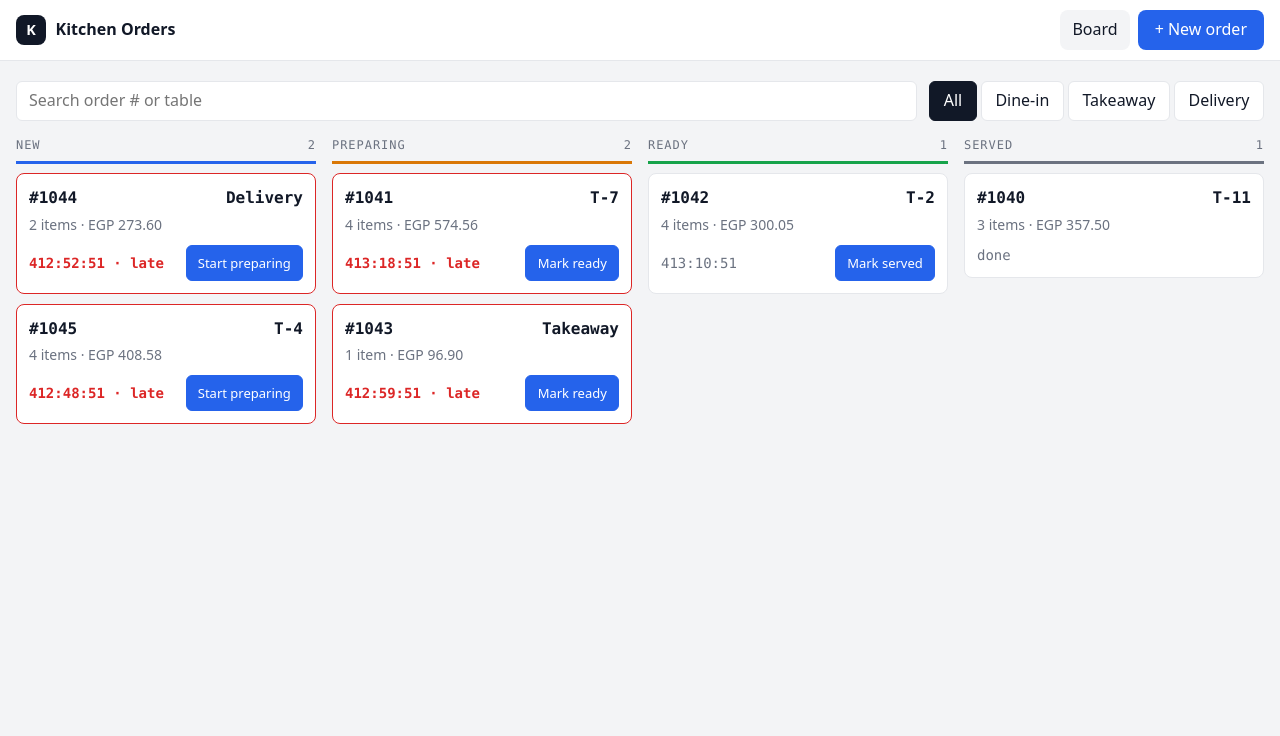
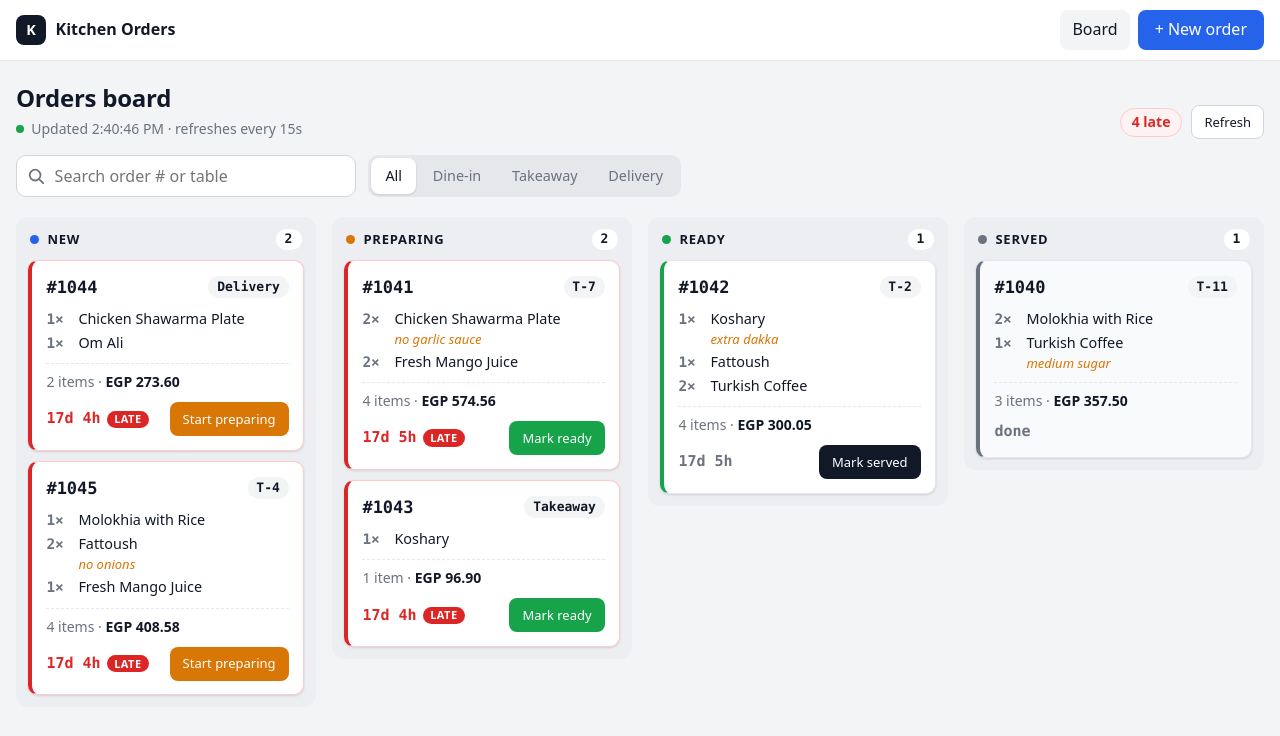
Before and after one commit to Ahmmedelsaid/FOH, an Angular app: page /orders in a window 1280 px wide. Shown: the top 736 px of the page. Built offline with nearby package versions, Linux system fonts and the light colour scheme; data requests are answered from the project's data file.

Commit message:
feat(board): richer cards, column lanes, late counter and last-updated indicator
Cards now preview the items (with notes), colour the action button by the next status, and show long waits as days/hours. Board header shows a live refresh indicator, a late-orders counter and a manual refresh button.

```diff
--- a/src/app/features/orders/board/elapsed.ts
+++ b/src/app/features/orders/board/elapsed.ts
@@ -4,12 +4,16 @@ export const LATE_AFTER_MS = 20 * 60 * 1000;
 
 const pad = (n: number): string => String(n).padStart(2, '0');
 
-/** mm:ss, or h:mm:ss once an hour has passed. */
+/** mm:ss, h:mm:ss after an hour, and Nd Nh after a day (so very old orders stay readable). */
 export function formatElapsed(ms: number): string {
   const totalSeconds = Math.max(0, Math.floor(ms / 1000));
+  const days = Math.floor(totalSeconds / 86400);
   const hours = Math.floor(totalSeconds / 3600);
   const minutes = Math.floor((totalSeconds % 3600) / 60);
   const seconds = totalSeconds % 60;
+  if (days > 0) {
+    return `${days}d ${hours % 24}h`;
+  }
   return hours > 0 ? `${hours}:${pad(minutes)}:${pad(seconds)}` : `${pad(minutes)}:${pad(seconds)}`;
 }
 
--- a/src/app/features/orders/board/order-card.component.html
+++ b/src/app/features/orders/board/order-card.component.html
@@ -1,16 +1,43 @@
-<article class="card" [class.late]="late()">
+<article class="card" [class.late]="late()" [attr.data-status]="order().status">
   <header>
-    <a class="number" [routerLink]="['/orders', order().id]">#{{ order().number }}</a>
-    <span class="place">{{ place() }}</span>
+    <a class="number" [routerLink]="['/orders', order().id]" [attr.aria-label]="'Order ' + order().number + ' details'">
+      #{{ order().number }}
+    </a>
+    <span class="place" [attr.aria-label]="placeLabel()">{{ place() }}</span>
   </header>
+
+  <ul class="lines">
+    @for (line of previewLines(); track $index) {
+      <li>
+        <span class="qty">{{ line.qty }}×</span>
+        <span class="name">
+          {{ line.name }}
+          @if (line.note) {
+            <span class="note">{{ line.note }}</span>
+          }
+        </span>
+      </li>
+    }
+    @if (hiddenLines() > 0) {
+      <li class="more">+{{ hiddenLines() }} more</li>
+    }
+  </ul>
+
   <p class="meta">
-    {{ itemCount() }} {{ itemCount() === 1 ? 'item' : 'items' }} · EGP {{ total() | number: '1.2-2' }}
+    {{ itemCount() }} {{ itemCount() === 1 ? 'item' : 'items' }} · <strong>EGP {{ total() | number: '1.2-2' }}</strong>
   </p>
+
   <footer>
-    <span class="elapsed">{{ elapsedLabel() }}@if (late()) { · late }</span>
+    <span class="elapsed">
+      {{ elapsedLabel() }}
+      @if (late()) {
+        <span class="late-badge">Late</span>
+      }
+    </span>
     @if (actionLabel(); as label) {
       <button
         type="button"
+        class="btn btn--sm action"
         [disabled]="pending()"
         [attr.aria-label]="label + ', order ' + order().number"
         (click)="advance.emit(order())"
--- a/src/app/features/orders/board/order-card.component.scss
+++ b/src/app/features/orders/board/order-card.component.scss
@@ -1,25 +1,46 @@
 .card {
+  --status-color: var(--served);
+
+  display: grid;
+  gap: 0.6rem;
+  padding: 0.85rem 0.9rem;
   background: var(--surface);
   border: 1px solid var(--border);
-  border-radius: 8px;
-  padding: 0.75rem;
-  display: grid;
-  gap: 0.35rem;
+  border-left: 4px solid var(--status-color);
+  border-radius: var(--radius);
+  box-shadow: var(--shadow);
+
+  &[data-status='new'] {
+    --status-color: var(--new);
+  }
+  &[data-status='preparing'] {
+    --status-color: var(--preparing);
+  }
+  &[data-status='ready'] {
+    --status-color: var(--ready);
+  }
 
   &.late {
-    border-color: var(--late);
+    border-color: #fecaca;
+    border-left-color: var(--late);
+  }
+
+  &[data-status='served'] {
+    background: var(--surface-muted);
   }
 }
 
 header {
   display: flex;
   justify-content: space-between;
-  align-items: baseline;
-  font-family: var(--mono);
-  font-weight: 600;
+  align-items: center;
+  gap: 0.5rem;
 }
 
 .number {
+  font-family: var(--mono);
+  font-size: 1.0625rem;
+  font-weight: 700;
   color: inherit;
   text-decoration: none;
 
@@ -28,10 +49,58 @@ header {
   }
 }
 
+.place {
+  padding: 0.1rem 0.55rem;
+  border-radius: 999px;
+  background: var(--bg);
+  font-family: var(--mono);
+  font-size: 0.8125rem;
+  font-weight: 600;
+}
+
+.lines {
+  display: grid;
+  gap: 0.2rem;
+  margin: 0;
+  padding: 0;
+  list-style: none;
+  font-size: 0.9rem;
+
+  li {
+    display: flex;
+    gap: 0.4rem;
+  }
+
+  .qty {
+    min-width: 1.6rem;
+    font-family: var(--mono);
+    font-weight: 600;
+    color: var(--muted);
+  }
+
+  .note {
+    display: block;
+    color: var(--preparing);
+    font-size: 0.8125rem;
+    font-style: italic;
+  }
+
+  .more {
+    color: var(--muted);
+    font-size: 0.8125rem;
+  }
+}
+
 .meta {
   margin: 0;
+  padding-top: 0.5rem;
+  border-top: 1px dashed var(--border);
   color: var(--muted);
   font-size: 0.875rem;
+
+  strong {
+    color: var(--text);
+  }
 }
 
 footer {
@@ -39,33 +108,53 @@ footer {
   justify-content: space-between;
   align-items: center;
   gap: 0.5rem;
-  margin-top: 0.25rem;
 }
 
 .elapsed {
+  display: inline-flex;
+  align-items: center;
+  gap: 0.4rem;
   font-family: var(--mono);
-  font-size: 0.875rem;
+  font-size: 0.9375rem;
+  font-weight: 600;
   color: var(--muted);
 
   .late & {
     color: var(--late);
-    font-weight: 600;
   }
 }
 
-button {
-  font: inherit;
-  font-size: 0.8125rem;
-  padding: 0.4rem 0.7rem;
-  min-height: 36px;
-  border-radius: 6px;
-  border: 1px solid var(--accent);
-  background: var(--accent);
+.late-badge {
+  padding: 0.05rem 0.45rem;
+  border-radius: 999px;
+  background: var(--late);
   color: #fff;
-  cursor: pointer;
+  font-family: system-ui, sans-serif;
+  font-size: 0.6875rem;
+  letter-spacing: 0.04em;
+  text-transform: uppercase;
+}
+
+// The action button takes the colour of the status the order is moving to.
+.action {
+  background: var(--next-color);
+  color: #fff;
+
+  [data-status='new'] & {
+    --next-color: var(--preparing);
+  }
+  [data-status='preparing'] & {
+    --next-color: var(--ready);
+  }
+  [data-status='ready'] & {
+    --next-color: var(--text);
+  }
+
+  &:hover:not(:disabled) {
+    filter: brightness(0.92);
+  }
 
   &:disabled {
-    opacity: 0.6;
     cursor: progress;
   }
 }
--- a/src/app/features/orders/board/order-card.component.ts
+++ b/src/app/features/orders/board/order-card.component.ts
@@ -12,6 +12,9 @@ const ACTION_LABELS: Partial<Record<OrderStatus, string>> = {
   preparing: 'Mark ready',
   ready: 'Mark served',
 };
+
+/** How many item lines a card shows before collapsing the rest into "+N more". */
+const PREVIEW_LINES = 3;
 
 @Component({
   selector: 'app-order-card',
@@ -34,7 +37,23 @@ export class OrderCardComponent {
     return type === 'dine-in' && table !== null ? `T-${table}` : TYPE_LABELS[type];
   });
 
+  protected readonly placeLabel = computed(() => {
+    const { type, table } = this.order();
+    return type === 'dine-in' && table !== null ? `Table ${table}` : TYPE_LABELS[type];
+  });
+
   protected readonly itemCount = computed(() => this.order().items.reduce((sum, item) => sum + item.qty, 0));
+
+  protected readonly lines = computed(() =>
+    this.order().items.map((item) => ({
+      qty: item.qty,
+      name: this.menu().get(item.menuId)?.name ?? 'Unknown item',
+      note: item.note,
+    })),
+  );
+
+  protected readonly previewLines = computed(() => this.lines().slice(0, PREVIEW_LINES));
+  protected readonly hiddenLines = computed(() => Math.max(0, this.lines().length - PREVIEW_LINES));
 
   protected readonly total = computed(() => {
     const { items, type } = this.order();
--- a/src/app/features/orders/board/orders-board.component.html
+++ b/src/app/features/orders/board/orders-board.component.html
@@ -1,28 +1,66 @@
+<div class="page-head">
+  <div>
+    <h1 class="page-title">Orders board</h1>
+    <p class="sub">
+      <span class="live" [class.stale]="store.refreshFailed()" aria-hidden="true"></span>
+      @if (store.lastUpdated(); as updated) {
+        Updated {{ updated | date: 'mediumTime' }} · refreshes every 15s
+      } @else {
+        Connecting…
+      }
+    </p>
+  </div>
+  <div class="head-actions">
+    @if (lateCount() > 0) {
+      <span class="late-chip">{{ lateCount() }} late</span>
+    }
+    <button type="button" class="btn btn--secondary btn--sm" (click)="store.refresh()">Refresh</button>
+  </div>
+</div>
+
 <div class="toolbar">
   <label class="search">
     <span class="sr-only">Search by order number or table</span>
+    <svg viewBox="0 0 20 20" width="18" height="18" aria-hidden="true">
+      <circle cx="9" cy="9" r="6" fill="none" stroke="currentColor" stroke-width="2" />
+      <path d="m14 14 4 4" stroke="currentColor" stroke-width="2" stroke-linecap="round" />
+    </svg>
     <input type="search" [formControl]="search" placeholder="Search order # or table" autocomplete="off" />
   </label>
 
-  <div class="types" role="group" aria-label="Filter by order type">
-    <button type="button" [attr.aria-pressed]="!filters().type" (click)="setType(null)">All</button>
+  <div class="segmented" role="group" aria-label="Filter by order type">
+    <button type="button" class="segmented__item" [attr.aria-pressed]="!filters().type" (click)="setType(null)">
+      All
+    </button>
     @for (type of types; track type) {
-      <button type="button" [attr.aria-pressed]="filters().type === type" (click)="setType(type)">
+      <button
+        type="button"
+        class="segmented__item"
+        [attr.aria-pressed]="filters().type === type"
+        (click)="setType(type)"
+      >
         {{ typeLabels[type] }}
       </button>
     }
   </div>
 </div>
 
+@if (createdOrder(); as number) {
+  <div class="banner banner--success" role="status">
+    <span>Order #{{ number }} was created.</span>
+    <button type="button" class="btn btn--secondary btn--sm" (click)="createdOrder.set(null)">Dismiss</button>
+  </div>
+}
+
 @if (store.actionError(); as message) {
-  <div class="banner error" role="alert">
+  <div class="banner banner--error" role="alert">
     <span>{{ message }}</span>
-    <button type="button" (click)="store.dismissError()">Dismiss</button>
+    <button type="button" class="btn btn--secondary btn--sm" (click)="store.dismissError()">Dismiss</button>
   </div>
 }
 
 @if (store.refreshFailed()) {
-  <div class="banner warning" role="status">
+  <div class="banner banner--warning" role="status">
     Couldn't refresh the board. Showing the last known orders, retrying automatically.
   </div>
 }
@@ -36,22 +74,23 @@
   }
   @case ('error') {
     <div class="state" role="alert">
-      <p>Couldn't load orders. Is the API running on port 3000?</p>
-      <button type="button" class="primary" (click)="store.retry()">Try again</button>
+      <h1>Couldn't load orders</h1>
+      <p>Check that the API is running on port 3000, then try again.</p>
+      <button type="button" class="btn btn--primary" (click)="store.refresh()">Try again</button>
     </div>
   }
   @default {
     @if (store.orders().length === 0) {
       <div class="state">
-        <p>No orders yet.</p>
-        <a class="primary" routerLink="/orders/new">Create the first order</a>
+        <h1>No orders yet</h1>
+        <p>New orders will show up here as soon as they are placed.</p>
+        <a class="btn btn--primary" routerLink="/orders/new">Create the first order</a>
       </div>
     } @else if (visibleCount() === 0) {
       <div class="state">
-        <p>No orders match your filters.</p>
-        @if (hasFilters()) {
-          <button type="button" class="primary" (click)="clearFilters()">Clear filters</button>
-        }
+        <h1>No orders match your filters</h1>
+        <p>Try a different order number, table or type.</p>
+        <button type="button" class="btn btn--primary" (click)="clearFilters()">Clear filters</button>
       </div>
     } @else {
       <div class="columns">
--- a/src/app/features/orders/board/orders-board.component.scss
+++ b/src/app/features/orders/board/orders-board.component.scss
@@ -1,119 +1,83 @@
-.toolbar {
+.page-head {
   display: flex;
+  justify-content: space-between;
+  align-items: flex-end;
   flex-wrap: wrap;
   gap: 0.75rem;
   margin-bottom: 1rem;
 }
 
+.sub {
+  display: flex;
+  align-items: center;
+  gap: 0.45rem;
+  margin: 0.2rem 0 0;
+  color: var(--muted);
+  font-size: 0.875rem;
+}
+
+.live {
+  width: 8px;
+  height: 8px;
+  border-radius: 50%;
+  background: var(--ready);
+
+  &.stale {
+    background: var(--preparing);
+  }
+}
+
+.head-actions {
+  display: flex;
+  align-items: center;
+  gap: 0.6rem;
+}
+
+.late-chip {
+  padding: 0.2rem 0.65rem;
+  border-radius: 999px;
+  background: var(--late-bg);
+  border: 1px solid #fecaca;
+  color: var(--late);
+  font-size: 0.875rem;
+  font-weight: 600;
+}
+
+.toolbar {
+  display: flex;
+  flex-wrap: wrap;
+  align-items: center;
+  gap: 0.75rem;
+  margin-bottom: 1.25rem;
+}
+
 .search {
-  flex: 1 1 220px;
+  position: relative;
+  flex: 0 1 340px;
+  min-width: 220px;
+
+  svg {
+    position: absolute;
+    inset-block: 0;
+    inset-inline-start: 0.7rem;
+    margin-block: auto;
+    color: var(--muted);
+    pointer-events: none;
+  }
 
   input {
     width: 100%;
-    min-height: 40px;
-    padding: 0 0.75rem;
+    min-height: 42px;
+    padding: 0 0.75rem 0 2.35rem;
     font: inherit;
-    border: 1px solid var(--border);
-    border-radius: 6px;
+    border: 1px solid var(--border-strong);
+    border-radius: 10px;
     background: var(--surface);
     color: inherit;
-  }
-}
 
-.types {
-  display: flex;
-  gap: 0.25rem;
-
-  button {
-    font: inherit;
-    min-height: 40px;
-    padding: 0 0.85rem;
-    border: 1px solid var(--border);
-    border-radius: 6px;
-    background: var(--surface);
-    color: inherit;
-    cursor: pointer;
-
-    &[aria-pressed='true'] {
-      background: var(--text);
-      border-color: var(--text);
-      color: var(--surface);
+    &:focus {
+      border-color: var(--accent);
     }
-  }
-}
-
-.banner {
-  display: flex;
-  justify-content: space-between;
-  align-items: center;
-  gap: 1rem;
-  padding: 0.65rem 0.85rem;
-  margin-bottom: 1rem;
-  border-radius: 6px;
-  border: 1px solid;
-
-  &.error {
-    border-color: var(--late);
-    color: var(--late);
-    background: var(--late-bg);
-  }
-
-  &.warning {
-    border-color: var(--preparing);
-    background: var(--warning-bg);
-  }
-
-  button {
-    font: inherit;
-    cursor: pointer;
-    background: none;
-    border: 1px solid currentColor;
-    border-radius: 6px;
-    color: inherit;
-    min-height: 32px;
-    padding: 0 0.6rem;
-  }
-}
-
-.state {
-  display: grid;
-  justify-items: center;
-  gap: 0.75rem;
-  padding: 3rem 1rem;
-  color: var(--muted);
-  text-align: center;
-
-  p {
-    margin: 0;
-  }
-}
-
-.primary {
-  display: inline-flex;
-  align-items: center;
-  font: inherit;
-  min-height: 40px;
-  padding: 0 1rem;
-  border-radius: 6px;
-  border: 1px solid var(--accent);
-  background: var(--accent);
-  color: #fff;
-  text-decoration: none;
-  cursor: pointer;
-}
-
-.spinner {
-  width: 24px;
-  height: 24px;
-  border: 3px solid var(--border);
-  border-top-color: var(--accent);
-  border-radius: 50%;
-  animation: spin 0.8s linear infinite;
-}
-
-@keyframes spin {
-  to {
-    transform: rotate(360deg);
   }
 }
 
@@ -125,10 +89,15 @@
 }
 
 .column {
+  --column-color: var(--served);
+
   display: grid;
-  gap: 0.6rem;
+  gap: 0.65rem;
   align-content: start;
-  --column-color: var(--muted);
+  min-height: 160px;
+  padding: 0.75rem;
+  background: #eceef2;
+  border-radius: 12px;
 
   &[data-status='new'] {
     --column-color: var(--new);
@@ -143,21 +112,43 @@
   h2 {
     display: flex;
     justify-content: space-between;
-    margin: 0;
-    padding-bottom: 0.4rem;
-    border-bottom: 3px solid var(--column-color);
+    align-items: center;
+    padding-inline: 0.15rem;
+    font-size: 0.8125rem;
+    font-weight: 700;
+    letter-spacing: 0.06em;
+    text-transform: uppercase;
+
+    &::before {
+      content: '';
+      width: 9px;
+      height: 9px;
+      margin-inline-end: 0.5rem;
+      border-radius: 50%;
+      background: var(--column-color);
+    }
+
+    span:first-child {
+      flex: 1;
+    }
+  }
+
+  .count {
+    min-width: 1.6rem;
+    padding: 0.05rem 0.45rem;
+    border-radius: 999px;
+    background: var(--surface);
+    text-align: center;
     font-family: var(--mono);
-    font-size: 0.75rem;
-    font-weight: 500;
-    letter-spacing: 0.08em;
-    text-transform: uppercase;
-    color: var(--muted);
+    font-size: 0.8125rem;
   }
 }
 
 .empty {
   margin: 0;
-  padding: 1rem 0;
+  padding: 1.5rem 0;
+  border: 2px dashed var(--border-strong);
+  border-radius: var(--radius);
   text-align: center;
   color: var(--muted);
   font-size: 0.875rem;
@@ -170,10 +161,26 @@
     overflow-x: auto;
     scroll-snap-type: x mandatory;
     padding-bottom: 0.5rem;
+    margin-inline: -1rem;
+    padding-inline: 1rem;
+    scroll-padding-inline: 1rem;
   }
 
   .column {
-    flex: 0 0 85%;
+    flex: 0 0 86%;
     scroll-snap-align: start;
   }
+
+  .search {
+    flex-basis: 100%;
+  }
+
+  .segmented {
+    width: 100%;
+    overflow-x: auto;
+
+    &__item {
+      flex: 1 0 auto;
+    }
+  }
 }
--- a/src/app/features/orders/board/orders-board.component.ts
+++ b/src/app/features/orders/board/orders-board.component.ts
@@ -1,10 +1,12 @@
-import { ChangeDetectionStrategy, Component, computed, effect, inject } from '@angular/core';
+import { DOCUMENT, DatePipe } from '@angular/common';
+import { ChangeDetectionStrategy, Component, computed, effect, inject, signal } from '@angular/core';
 import { takeUntilDestroyed, toSignal } from '@angular/core/rxjs-interop';
 import { FormControl, ReactiveFormsModule } from '@angular/forms';
 import { ActivatedRoute, Router, RouterLink } from '@angular/router';
 import { debounceTime, distinctUntilChanged } from 'rxjs';
 import { STATUS_LABELS, TYPE_LABELS } from '../../../core/models/order-labels';
 import { ORDER_STATUSES, ORDER_TYPES, OrderType, isOrderType } from '../../../core/models/order.model';
+import { isLate } from './elapsed';
 import { BoardFilters, filterOrders } from './order-filters';
 import { OrderCardComponent } from './order-card.component';
 import { OrdersBoardStore } from './orders-board.store';
@@ -14,7 +16,7 @@ const SEARCH_DEBOUNCE_MS = 300;
 @Component({
   selector: 'app-orders-board',
   standalone: true,
-  imports: [ReactiveFormsModule, RouterLink, OrderCardComponent],
+  imports: [ReactiveFormsModule, RouterLink, DatePipe, OrderCardComponent],
   providers: [OrdersBoardStore],
   changeDetection: ChangeDetectionStrategy.OnPush,
   templateUrl: './orders-board.component.html',
@@ -37,7 +39,8 @@ export class OrdersBoardComponent {
     return { query: (params.get('q') ?? '').trim(), type: isOrderType(type) ? type : null };
   });
 
-  protected readonly hasFilters = computed(() => !!this.filters().query || !!this.filters().type);
+  /** Number of the order that was just created in the form, passed through router state. */
+  protected readonly createdOrder = signal<number | null>(this.consumeCreatedOrder());
 
   protected readonly search = new FormControl(this.filters().query, { nonNullable: true });
   /** Last query we wrote to the URL, so we can tell our own navigations from back/forward ones. */
@@ -52,6 +55,11 @@ export class OrdersBoardComponent {
         .filter((order) => order.status === status)
         .sort((a, b) => Date.parse(a.createdAt) - Date.parse(b.createdAt)),
     }));
+  });
+
+  protected readonly lateCount = computed(() => {
+    const now = this.store.now();
+    return this.store.orders().filter((order) => isLate(order, now - Date.parse(order.createdAt))).length;
   });
 
   protected readonly visibleCount = computed(() =>
@@ -87,6 +95,17 @@ export class OrdersBoardComponent {
     this.updateParams({ q: null, type: null });
   }
 
+  /** Reads the one-time "order created" message and clears it so a page refresh doesn't show it again. */
+  private consumeCreatedOrder(): number | null {
+    const history = inject(DOCUMENT).defaultView?.history;
+    const created: unknown = history?.state?.createdOrder;
+    if (typeof created !== 'number') {
+      return null;
+    }
+    history?.replaceState({ ...history.state, createdOrder: undefined }, '');
+    return created;
+  }
+
   private updateParams(params: { q?: string | null; type?: OrderType | null }): void {
     void this.router.navigate([], {
       relativeTo: this.route,
--- a/src/app/features/orders/board/orders-board.store.ts
+++ b/src/app/features/orders/board/orders-board.store.ts
@@ -50,6 +50,8 @@ export class OrdersBoardStore {
   readonly refreshFailed = signal(false);
   readonly actionError = signal<string | null>(null);
   readonly pendingIds = signal<ReadonlySet<string>>(new Set());
+  /** Timestamp of the last successful refresh. */
+  readonly lastUpdated = signal<number | null>(null);
   /** Shared clock for all cards, ticking every second. */
   readonly now = signal(Date.now());
 
@@ -60,7 +62,7 @@ export class OrdersBoardStore {
     this.startPolling();
   }
 
-  retry(): void {
+  refresh(): void {
     if (this.loadState() === 'error') {
       this.loadState.set('loading');
     }
@@ -135,6 +137,7 @@ export class OrdersBoardStore {
         }
         this.loadState.set('loaded');
         this.refreshFailed.set(false);
+        this.lastUpdated.set(Date.now());
       }),
       catchError(() => {
         if (this.loadState() === 'loaded') {
```
Also changed, not shown: 2 other files (tests, documents, lock files or other folders).
